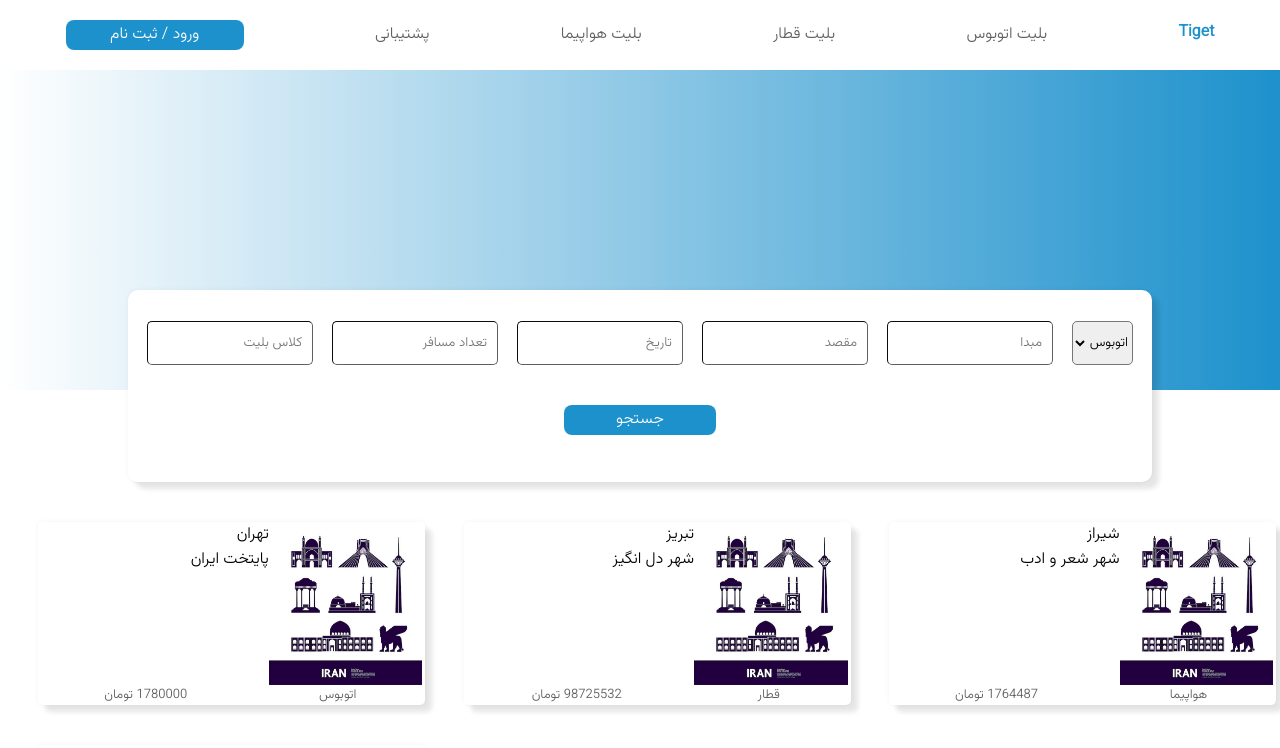
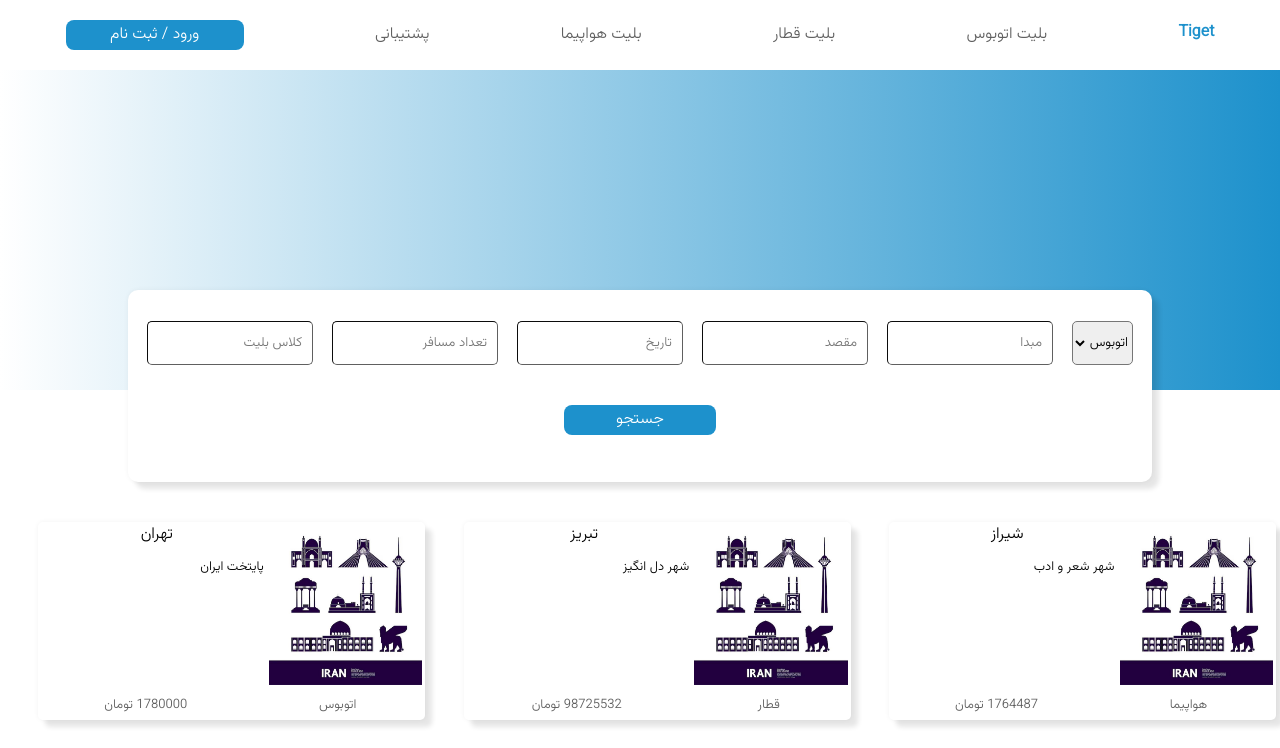
Before and after one commit to TiGet-SBU/TiGet_Frontend, a React (Create React App) app in the folder tiget-front/: page / in a window 1280 px wide. Shown: the top 748 px of the page. Built offline with nearby package versions, Linux system fonts and the light colour scheme.

Commit message:
organized the card

```diff
--- a/tiget-front/src/Components/Description-card/DescriptionCard.css
+++ b/tiget-front/src/Components/Description-card/DescriptionCard.css
@@ -1,9 +1,20 @@
 .price-vehicle-holder
 {
+    margin-top: 10px;
+    margin-bottom: 5px;
     display: flex;
     justify-content: space-around;
     font-size: small;
     color: var(--text-gray-color);
+}
+.name
+{
+    margin-right: 50%;
+}
+.description{
+    margin-top: 10px;
+    margin-right: 5px;
+    font-size: small;
 }
 .card-top
 {
--- a/tiget-front/src/Components/Description-card/DescriptionCard.tsx
+++ b/tiget-front/src/Components/Description-card/DescriptionCard.tsx
@@ -9,10 +9,10 @@ export const DescriptionCard : React.FC<{ ticket: Ticket}> = ({ticket}) => {
           <img src={ticket.image} alt="عکس مقصد" width="100%" height="100%" />
         </div>
         <div className='name-detail-holder'>
-          <div>
+          <div className='name'>
             {ticket.name}
           </div>
-          <div>
+          <div className='description'>
             {ticket.description}
           </div>
         </div>
```
